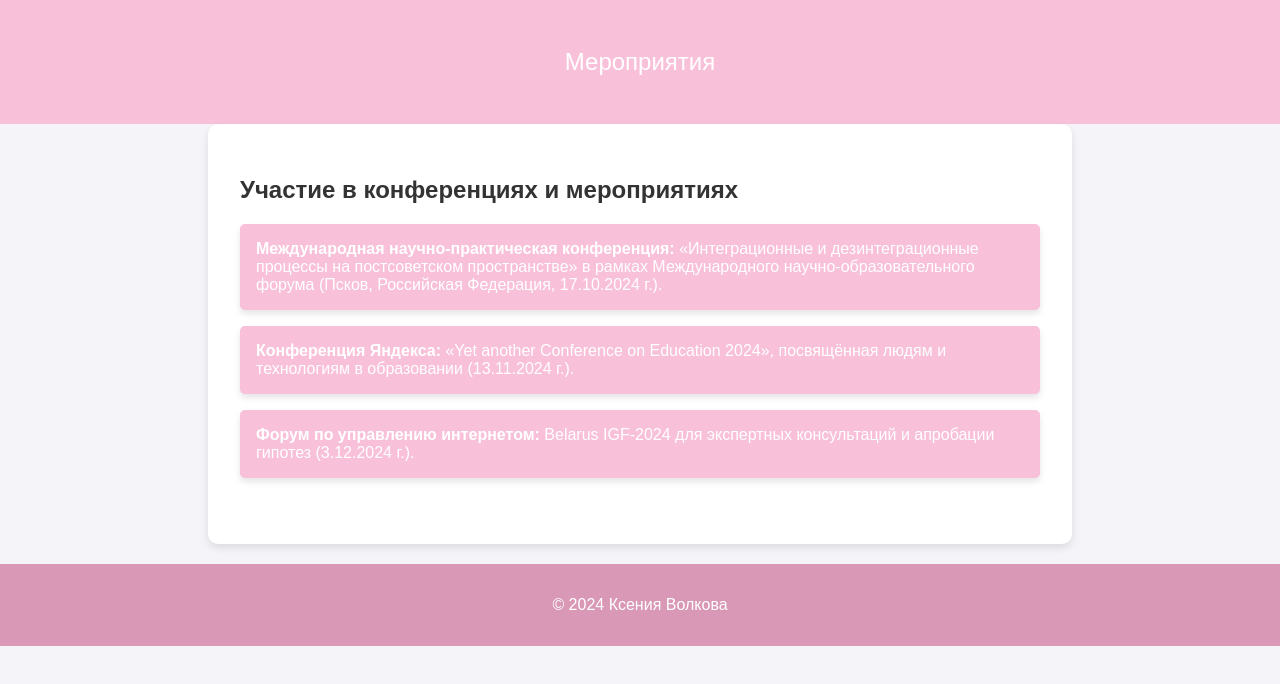
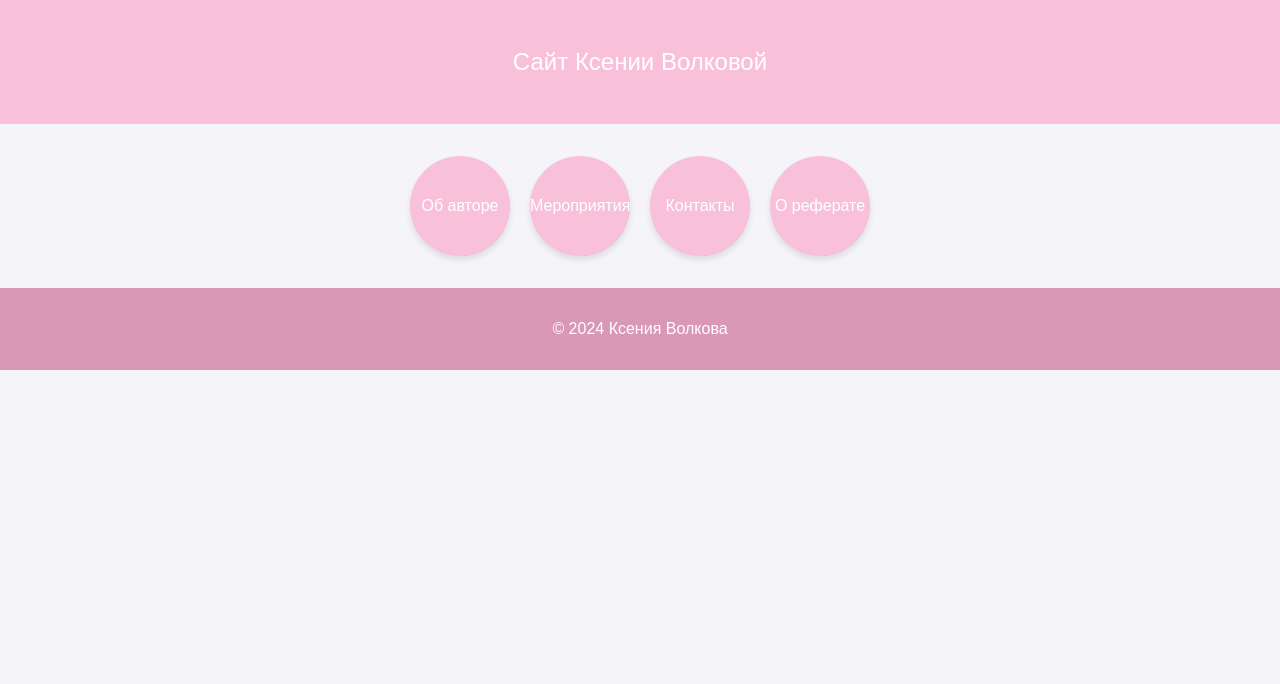
Before and after one commit to volchockks/IT_referat_VolkovaKO, a plain HTML site: page index.html in a window 1280 px wide. Drawn offline with Linux system fonts and the light colour scheme.

Commit message:
index.html

```diff
--- a/index.html
+++ b/index.html
@@ -3,7 +3,7 @@
 <head>
     <meta charset="UTF-8">
     <meta name="viewport" content="width=device-width, initial-scale=1.0">
-    <title>Мероприятия</title>
+    <title>Ксения Волкова</title>
     <style>
         body {
             font-family: Arial, sans-serif;
@@ -19,6 +19,50 @@
             color: white;
             font-size: 1.5em;
         }
+        nav {
+            display: flex;
+            justify-content: center;
+            margin: 2em 0;
+        }
+        .heart-link {
+            display: inline-block;
+            width: 100px;
+            height: 100px;
+            background-color: #f8c1d9;
+            color: white;
+            text-align: center;
+            line-height: 100px;
+            font-size: 1em;
+            margin: 0 10px;
+            text-decoration: none;
+            border-radius: 50%;
+            box-shadow: 0 4px 6px rgba(0, 0, 0, 0.1);
+            position: relative;
+            overflow: hidden;
+        }
+        .heart-link:hover {
+            background-color: #d998b6;
+        }
+        .heart-link:after {
+            content: "";
+            position: absolute;
+            top: 50%;
+            left: 50%;
+            width: 120%;
+            height: 120%;
+            background-color: #f8c1d9;
+            transform: rotate(45deg);
+            border-radius: 50%;
+            z-index: -1;
+            box-shadow: 0 4px 6px rgba(0, 0, 0, 0.1);
+        }
+        footer {
+            text-align: center;
+            padding: 1em;
+            background-color: #d998b6;
+            color: white;
+            margin-top: 20px;
+        }
         section {
             padding: 2em;
             margin: 0 auto;
@@ -27,55 +71,26 @@
             border-radius: 10px;
             box-shadow: 0 4px 8px rgba(0, 0, 0, 0.1);
         }
-        ul {
-            list-style: none;
-            padding: 0;
-        }
-        li {
-            margin: 1em 0;
-            padding: 1em;
-            background: #f8c1d9;
-            color: white;
-            border-radius: 5px;
-            box-shadow: 0 4px 6px rgba(0, 0, 0, 0.1);
-        }
-        a {
-            text-decoration: none;
-            color: white;
-        }
-        a:hover {
-            text-decoration: underline;
-        }
-        footer {
-            text-align: center;
-            padding: 1em;
-            background-color: #d998b6;
-            color: white;
-            margin-top: 20px;
+        img {
+            display: block;
+            margin: 1em auto;
+            max-width: 300px;
+            border-radius: 10px;
         }
     </style>
 </head>
 <body>
 
 <header>
-    Мероприятия
+    Сайт Ксении Волковой
 </header>
 
-<section>
-    <h2>Участие в конференциях и мероприятиях</h2>
-    <ul>
-        <li>
-            <strong>Международная научно-практическая конференция:</strong> «Интеграционные и дезинтеграционные процессы на постсоветском пространстве» в рамках Международного научно-образовательного форума (Псков, Российская Федерация, 17.10.2024 г.).
-        </li>
-        <li>
-            <strong>Конференция Яндекса:</strong> «Yet another Conference on Education 2024», посвящённая людям и технологиям в образовании (13.11.2024 г.).
-        </li>
-        <li>
-            <strong>Форум по управлению интернетом:</strong> Belarus IGF-2024 для экспертных консультаций и апробации гипотез (3.12.2024 г.).
-        </li>
-    </ul>
-    <a href="index.html">На главную</a>
-</section>
+<nav>
+    <a href="about.html" class="heart-link">Об авторе</a>
+    <a href="events.html" class="heart-link">Мероприятия</a>
+    <a href="contacts.html" class="heart-link">Контакты</a>
+    <a href="thesis.html" class="heart-link">О реферате</a>
+</nav>
 
 <footer>
     <p>&copy; 2024 Ксения Волкова</p>
```
